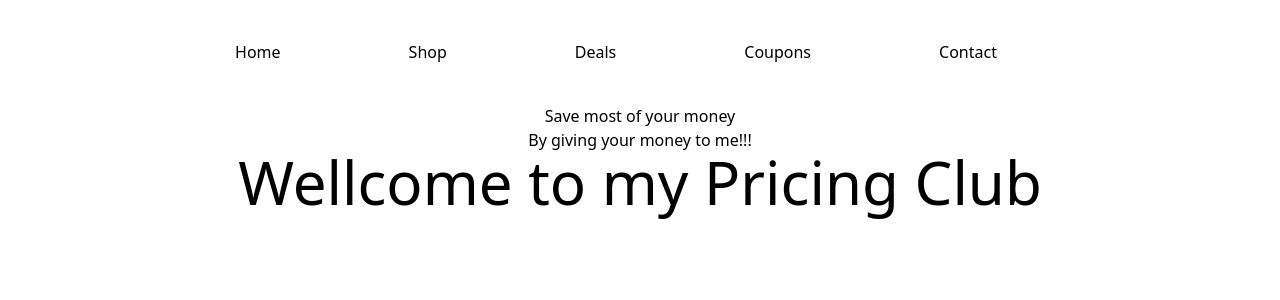
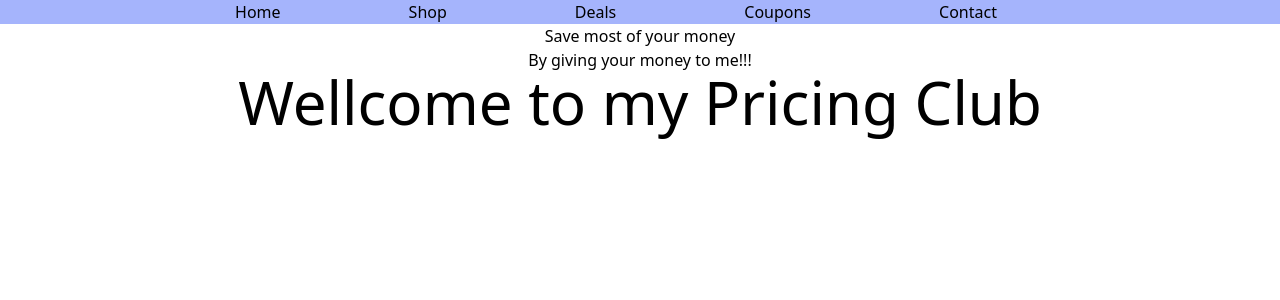
Before and after one commit to nazmul162001/react-with-tailwind, a React (Create React App) app: page / in a window 1280 px wide. Shown: the top 300 px of the page. Built offline with nearby package versions, Linux system fonts and the light colour scheme.

Commit message:
added humberger menu

```diff
--- a/src/components/Navbar/Navbar.js
+++ b/src/components/Navbar/Navbar.js
@@ -1,7 +1,9 @@
-import React from 'react';
+import React, { useState } from 'react';
 import Lilnk from '../Link/Lilnk';
+import { MenuIcon, XIcon } from '@heroicons/react/solid';
 
 const Navbar = () => {
+  const [open, setOpen] = useState(false);
   const routes = [
     {id: 1, name: 'Home', link: '/home'},
     {id: 2, name: 'Shop', link: '/shop'},
@@ -10,8 +12,11 @@
     {id: 5, name: 'Contact', link: '/contact'}
   ]
   return (
-    <nav>
-      <ul className='md:flex justify-center py-10'>
+    <nav className='bg-indigo-300'>
+      <div onClick={() => setOpen(!open)} className='w-6 h-6 md:hidden'>
+        {open ? <XIcon /> : <MenuIcon />}
+      </div>
+      <ul className={`md:flex md:static justify-center absolute duration-500 ease-in bg-indigo-300 w-full ${open ? 'top-6' : 'top-[-120px]' }`}>
           {
             routes.map(route => <Lilnk
             key = {route.id}
```
